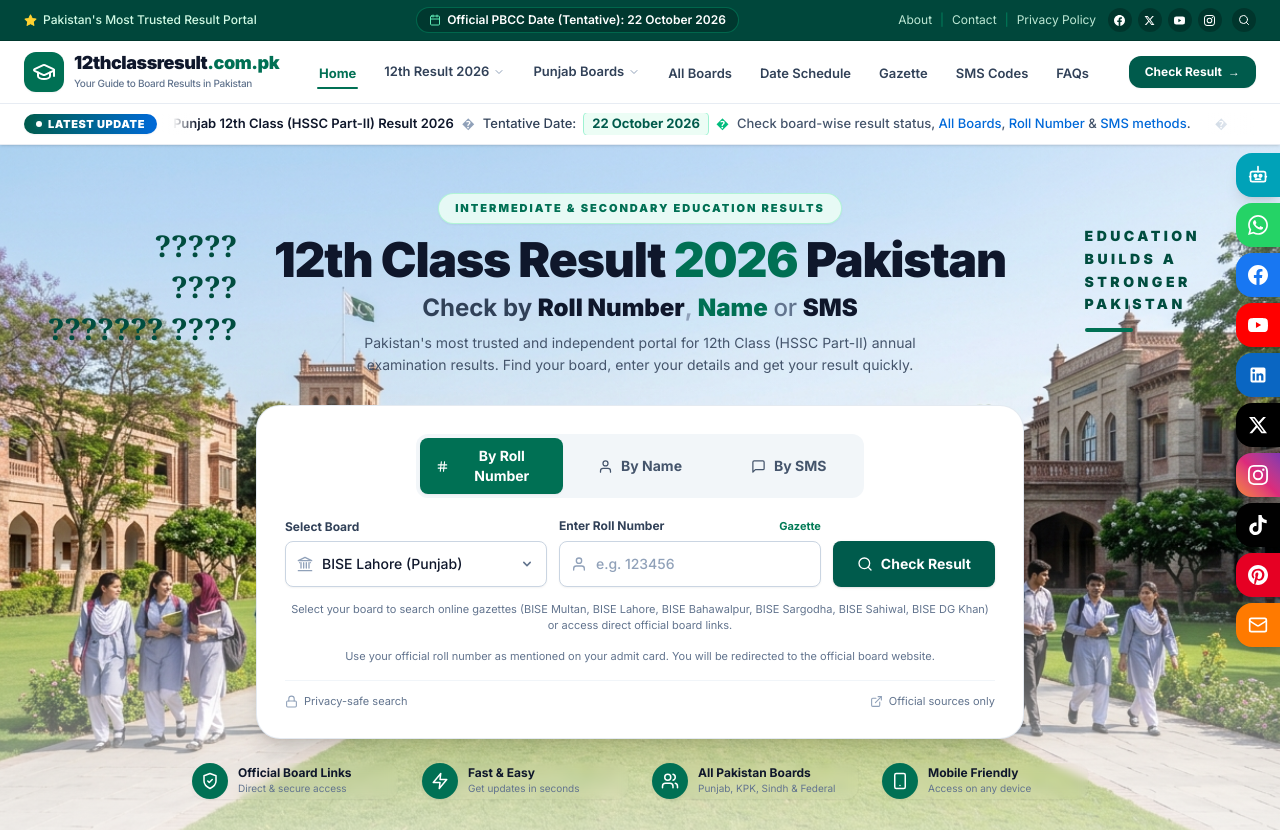
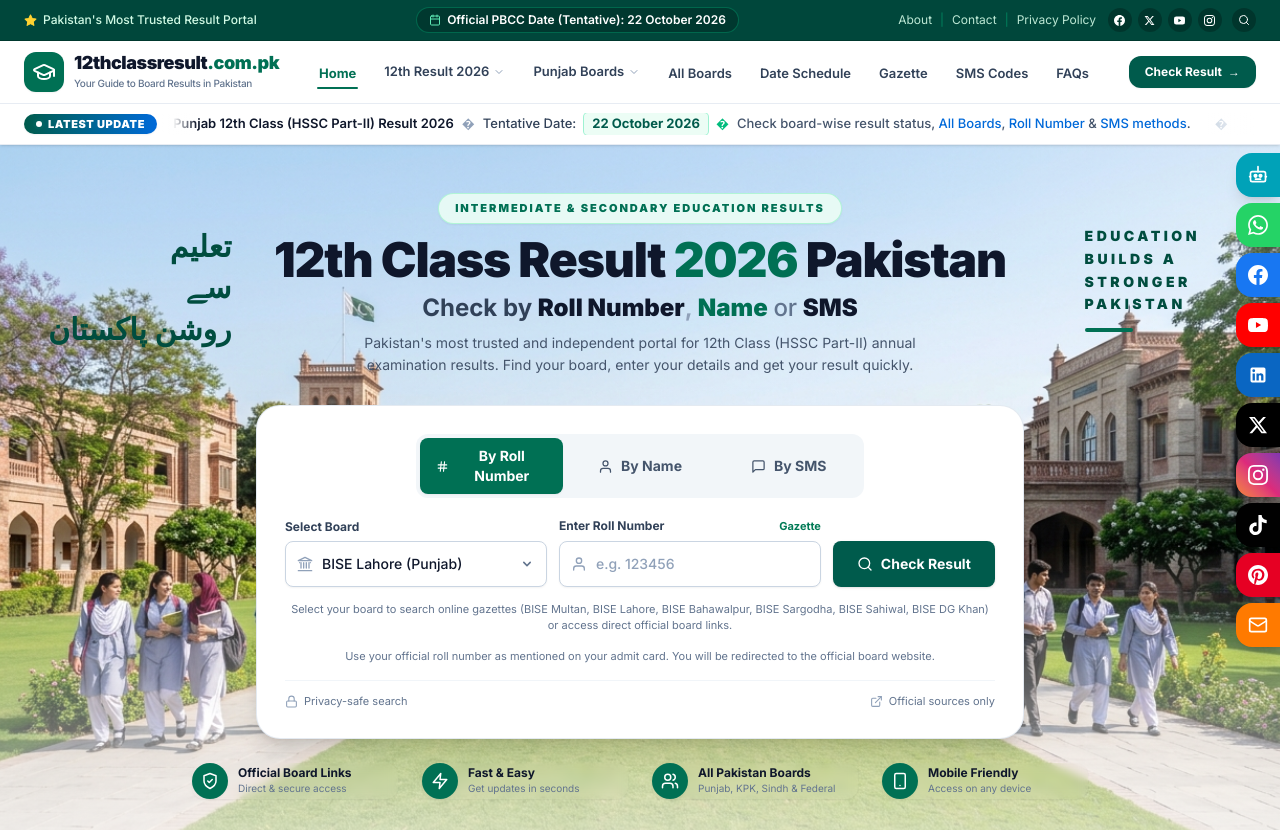
Before and after one commit to 12thclassresult2026/12thclassresult.com.pk, a Next.js app: page / in a window 1280 px wide. Shown: the top 830 px of the page. Built offline with nearby package versions, Linux system fonts and the light colour scheme; a web font is replaced by a local one.

Commit message:
fix: restore proper Urdu typography in hero calligraphy

```diff
--- a/components/home/hero-section.tsx
+++ b/components/home/hero-section.tsx
@@ -106,11 +106,11 @@
           className="block font-serif text-2xl leading-snug font-black text-[#004D3F] xl:text-3xl"
           dir="rtl"
         >
-          ?????
+          تعلیم
           <br />
-          ????
+          سے
           <br />
-          ???? ???????
+          روشن پاکستان
         </span>
       </div>
 
```
